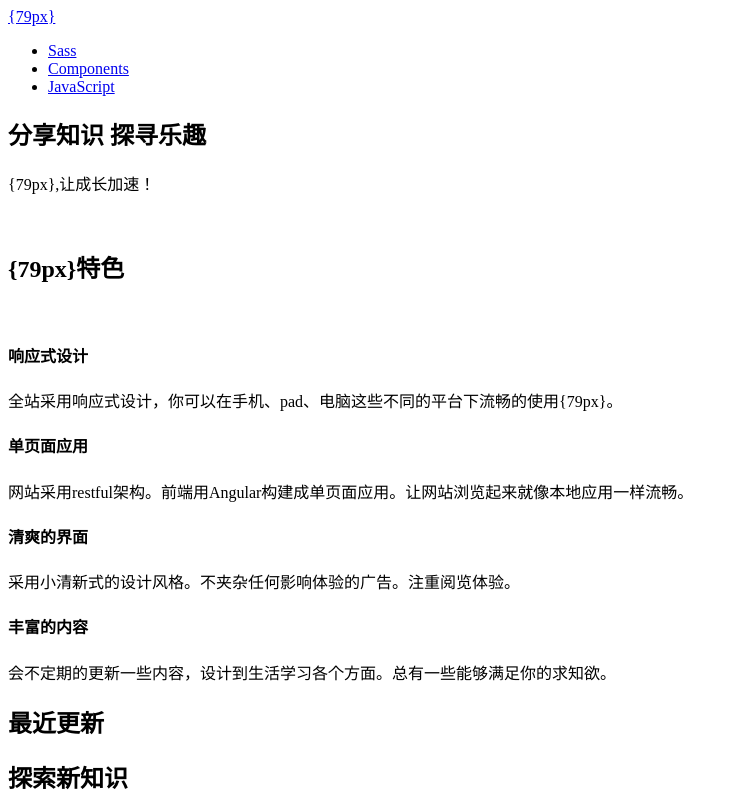
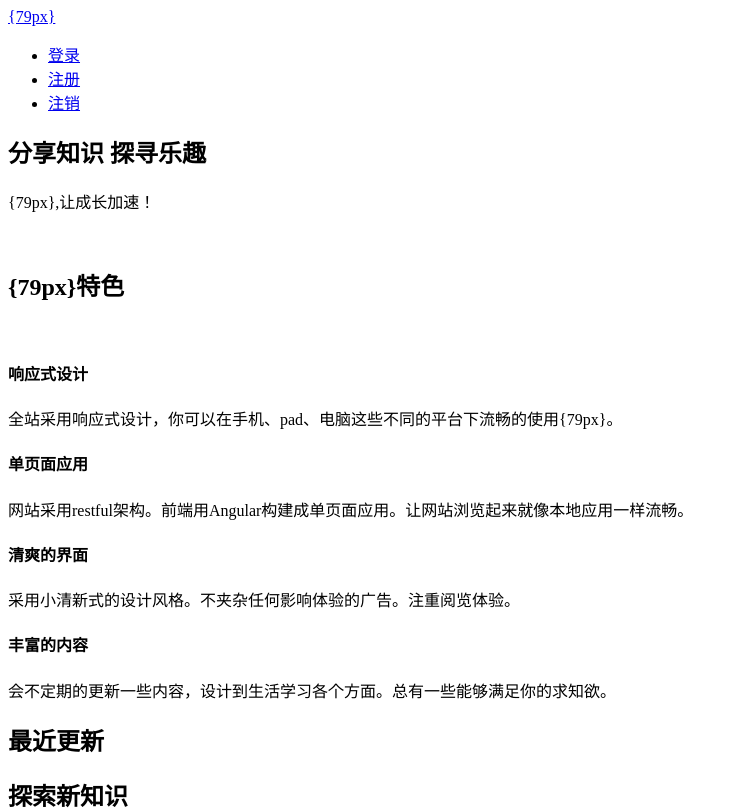
Before and after one commit to felix307253927/79px-front-end, a Vue app: page / in a window 1280 px wide. Shown: the top 810 px of the page, without its empty margins (0-738 px from the left). Built offline with nearby package versions, Linux system fonts and the light colour scheme.

Commit message:
链接文字修改

```diff
--- a/src/components/header.vue
+++ b/src/components/header.vue
@@ -4,9 +4,9 @@
       <div class="container">
         <router-link to="/" class="brand-logo">{79px}</router-link>
         <ul id="nav-mobile" class="right hide-on-med-and-down">
-          <li><a href="sass.html">Sass</a></li>
-          <li><a href="badges.html">Components</a></li>
-          <li><a href="collapsible.html">JavaScript</a></li>
+          <li><a href="sass.html">登录</a></li>
+          <li><a href="badges.html">注册</a></li>
+          <li><a href="collapsible.html">注销</a></li>
         </ul>
       </div>
     </div>
--- a/src/scss/style.scss
+++ b/src/scss/style.scss
@@ -93,15 +93,12 @@
       a {
         padding: 1px 6px;
         background: #333333;
-        text-decoration: none;
         margin-bottom: 10px;
         display: block;
         border-radius: 2px;
         &:hover {
-          padding: 1px 6px;
           background: #fff;
           color: #333333;
-          text-decoration: none;
         }
         &:before{
           content:''
```
